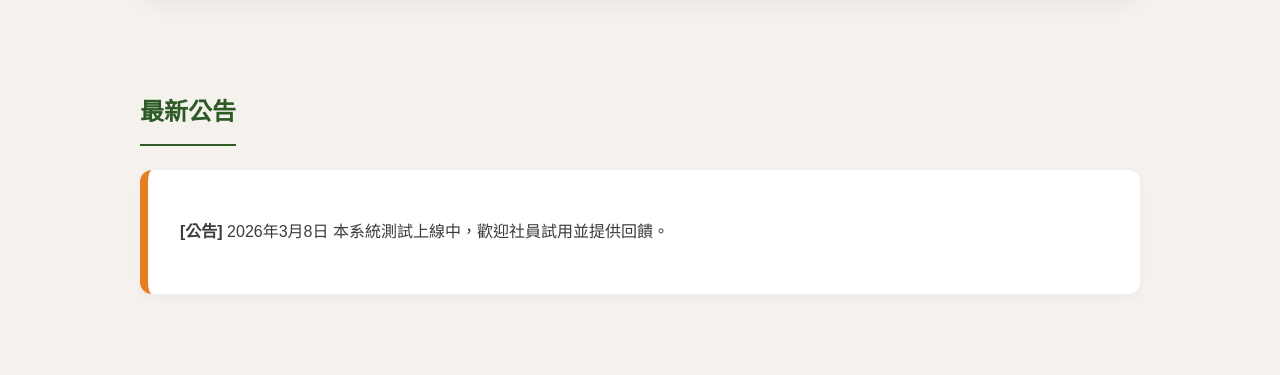
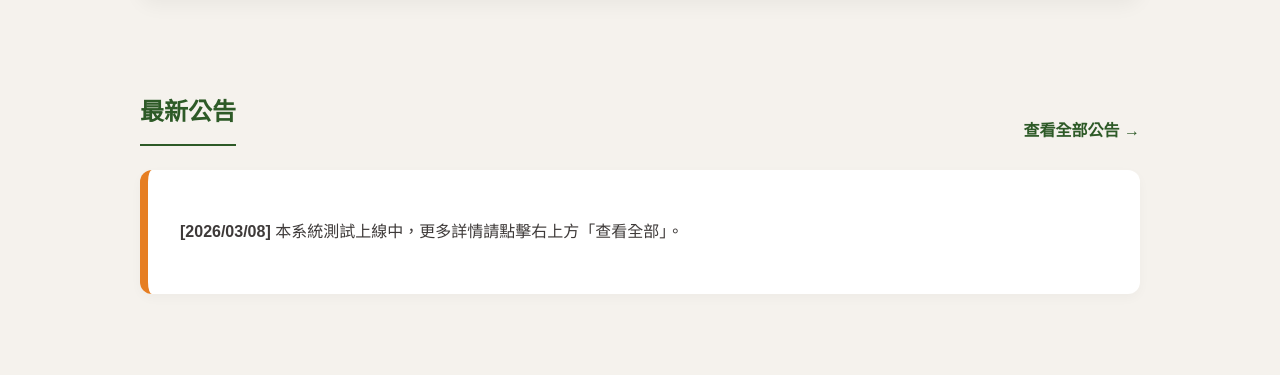
Before and after one commit to darkceller/hgcn-coop, a plain HTML site: page index.html in a window 1280 px wide. Shown: the part 380-755 px from the top of the page. Drawn offline with Linux system fonts and the light colour scheme.

Commit message:
Update index.html

```diff
--- a/index.html
+++ b/index.html
@@ -142,11 +142,14 @@
 
         <div class="container">
             <section id="news" style="margin-bottom: 4rem;">
-                <h2>最新公告</h2>
-                <div class="card" style="border-left: 8px solid var(--accent-orange);">
-                    <p><strong>[公告]</strong> 2026年3月8日 本系統測試上線中，歡迎社員試用並提供回饋。</p>
-                </div>
-            </section>
+    <div style="display: flex; justify-content: space-between; align-items: flex-end; margin-bottom: 1.5rem;">
+        <h2 style="margin-bottom: 0;">最新公告</h2>
+        <a href="news.html" style="color: var(--primary-green); text-decoration: none; font-weight: bold;">查看全部公告 →</a>
+    </div>
+    <div class="card" style="border-left: 8px solid var(--accent-orange);">
+        <p><strong>[2026/03/08]</strong> 本系統測試上線中，更多詳情請點擊右上方「查看全部」。</p>
+    </div>
+</section>
 
             <div class="grid">
                 <section id="quick-links">
```
